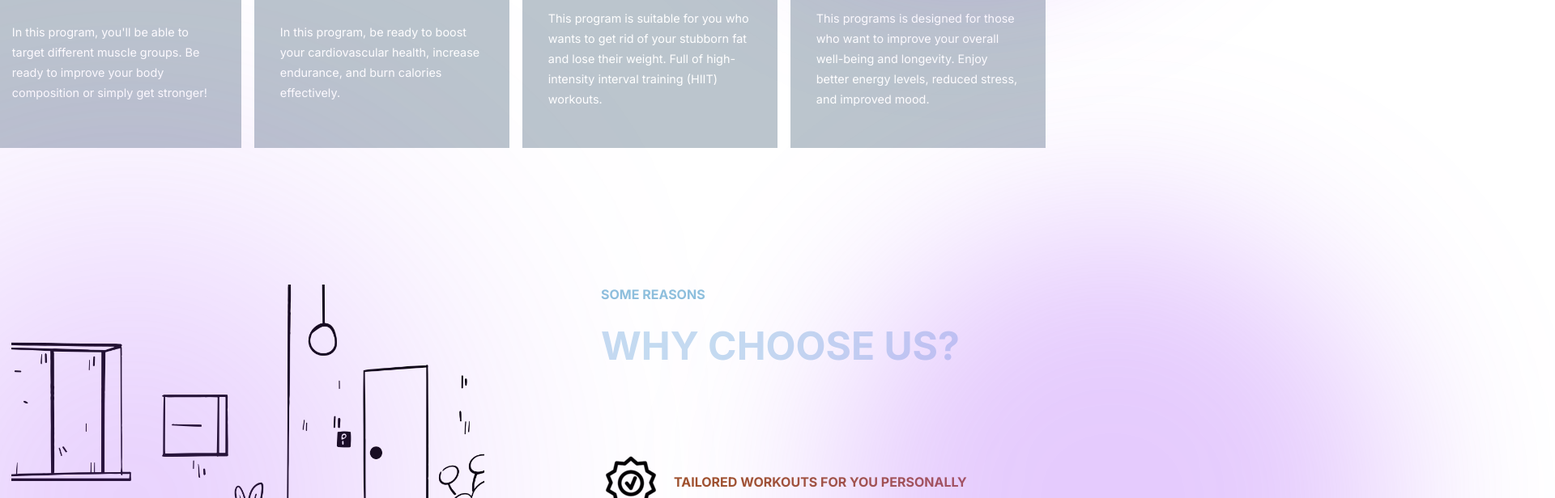
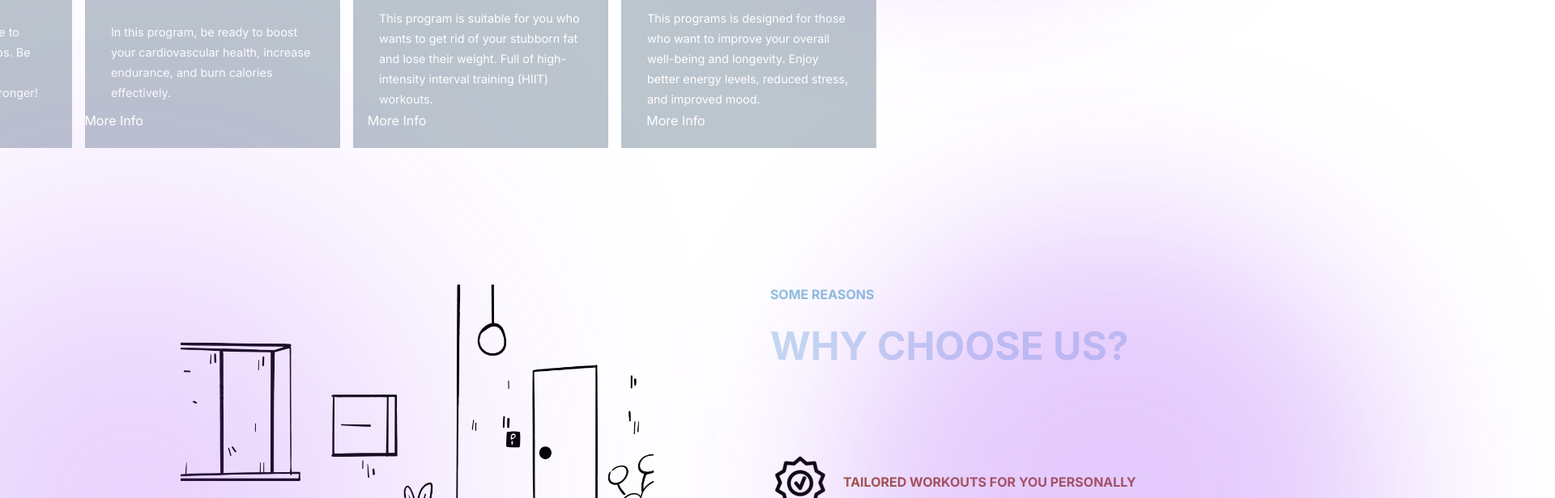
Before and after one commit to ChristianaLau/proj, a Next.js app in the folder nutrixa-auth/: page / in a window 1280 px wide. Shown: the part 1060-1676 px from the top of the page at 81% size, 1920 px wide, since content can reach past the window. Built offline with nearby package versions, Linux system fonts and the light colour scheme; no server answers.

Commit message:
Update page.jsx

```diff
--- a/nutrixa-auth/app/page.jsx
+++ b/nutrixa-auth/app/page.jsx
@@ -2,6 +2,7 @@ import React from 'react';
 import './page.css';
 import './programs.css';
 import './header.css';
+
 import header from './header';
 import Image from "next/image";
 import Link from "next/link";
@@ -31,6 +32,7 @@ const programsData = [
 
 const Page = () => {
   return (
+
     <div className="page" id="home">
       <div className="blur-dot blur-dot-1"></div>
       <div className="blur-dot blur-dot-2"></div>
@@ -70,6 +72,28 @@ const Page = () => {
         </div>
       </div>
 
+
+
+       {/*Strength Training More Info */}
+       <Link href='more-info' className='px-4 py-2 text-white  rounded-3xl hover:bg-lime-400 transition duration-600' style={{ position: 'relative', top: '1060px', right: '1370px', whiteSpace: 'nowrap' }}>
+          More Info
+        </Link>
+
+        {/*Cardio Training More Info */}
+        <Link href='more-info2' className='px-4 py-2 text-white  rounded-3xl hover:bg-lime-400 transition duration-600' style={{ position: 'relative', top: '1060px', right: '1130px', whiteSpace: 'nowrap' }}>
+          More Info
+        </Link>
+
+        {/*Fat Burning More Info */}
+        <Link href='more-info3' className='px-4 py-2 text-white rounded-3xl hover:bg-lime-400 transition duration-600' style={{ position: 'relative', top: '1060px', right: '885px', whiteSpace: 'nowrap' }}>
+          More Info
+        </Link>
+
+        {/*Health Fitness More Info */}
+        <Link href='more-info4' className='px-4 py-2 text-white  rounded-3xl hover:bg-lime-400 transition duration-600' style={{ position: 'relative', top: '1060px', right: '645px', whiteSpace: 'nowrap' }}>
+          More Info
+        </Link>
+
       <div className="Reasons" id="reasons">
         <div className="left-r">
           <img src='/gym.png' alt="Gym" />
```
